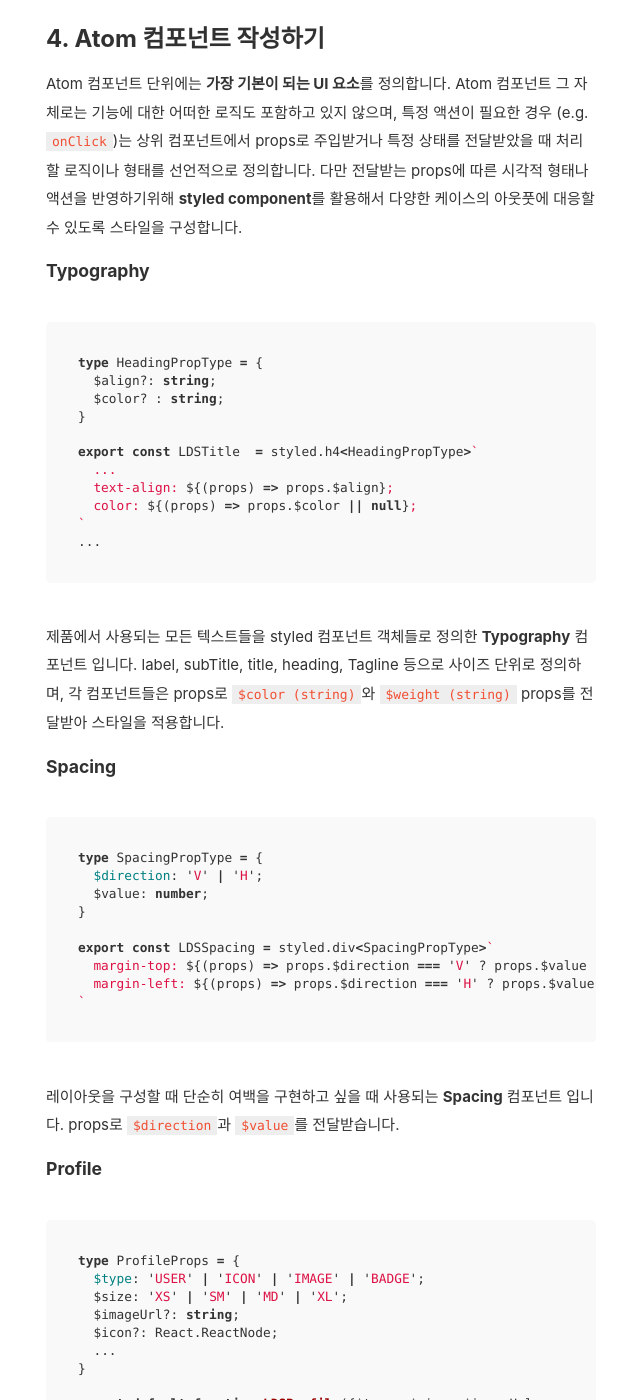
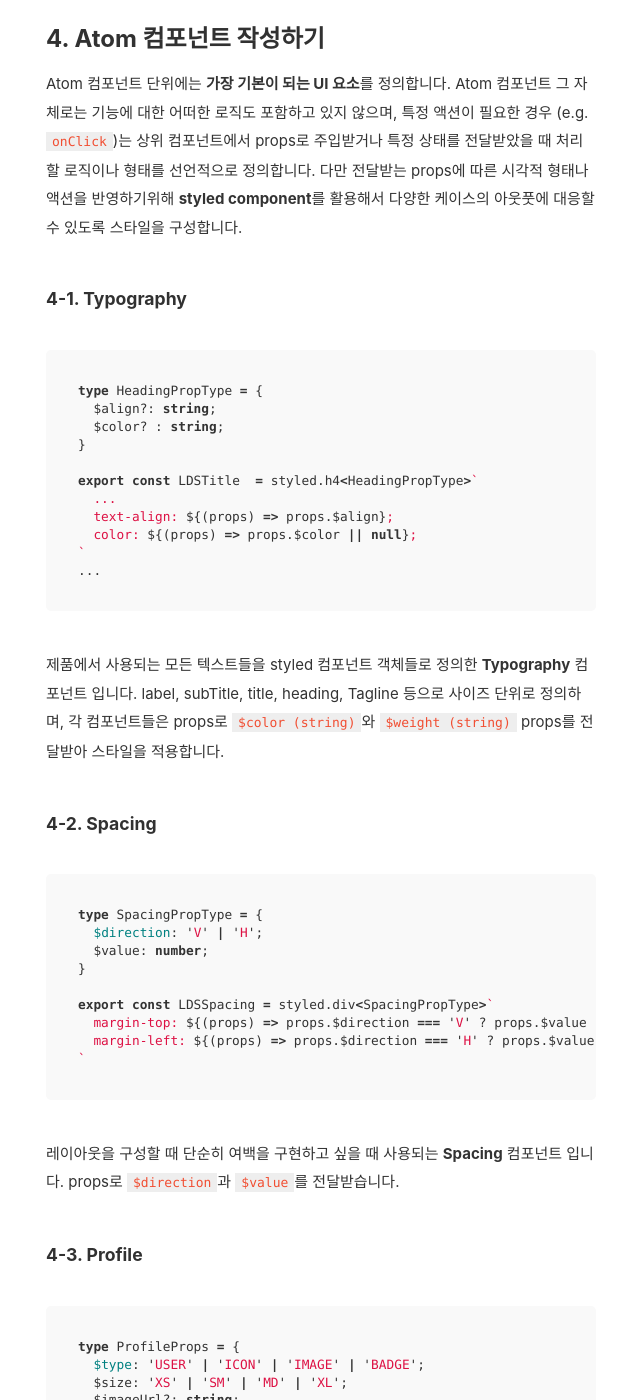
Before and after one commit to Ji-hoon/blog, a Jekyll site: the page built from _posts/2022-09-14-creating-design-system-with-storybook-1.md, in a window 1280 px wide and 1400 px high, scrolled down 3978 px. Shown: the whole window, without its empty margins (319-959 px from the left). Built offline with Jekyll 4.4.1, drawn with Linux system fonts in a browser that asks for light colours; comment, search, counter and statistics services are not loaded; some of the changed text lies outside the part shown.

````diff
--- a/_posts/2022-09-14-creating-design-system-with-storybook-1.md
+++ b/_posts/2022-09-14-creating-design-system-with-storybook-1.md
@@ -91,7 +91,9 @@ updated: 2022-09-15 12:00
 
 Atom 컴포넌트 단위에는 **가장 기본이 되는 UI 요소**를 정의합니다. Atom 컴포넌트 그 자체로는 기능에 대한 어떠한 로직도 포함하고 있지 않으며, 특정 액션이 필요한 경우 (e.g. `onClick`)는 상위 컴포넌트에서 props로 주입받거나 특정 상태를 전달받았을 때 처리할 로직이나 형태를 선언적으로 정의합니다. 다만 전달받는 props에 따른 시각적 형태나 액션을 반영하기위해 **styled component**를 활용해서 다양한 케이스의 아웃풋에 대응할 수 있도록 스타일을 구성합니다.
 
-#### Typography
+&nbsp;
+
+#### 4-1. Typography
 
 ```typescript
 type HeadingPropType = {
@@ -109,7 +111,9 @@ export const LDSTitle  = styled.h4<HeadingPropType>`
 
 제품에서 사용되는 모든 텍스트들을 styled 컴포넌트 객체들로 정의한 **Typography** 컴포넌트 입니다. label, subTitle, title, heading, Tagline 등으로 사이즈 단위로 정의하며, 각 컴포넌트들은 props로 `$color (string)`와 `$weight (string)` props를 전달받아 스타일을 적용합니다.
 
-#### Spacing
+&nbsp;
+
+#### 4-2. Spacing
 
 ```typescript
 type SpacingPropType = {
@@ -125,7 +129,9 @@ export const LDSSpacing = styled.div<SpacingPropType>`
 
 레이아웃을 구성할 때 단순히 여백을 구현하고 싶을 때 사용되는 **Spacing** 컴포넌트 입니다. props로 `$direction`과 `$value`를 전달받습니다.
 
-#### Profile
+&nbsp;
+
+#### 4-3. Profile
 
 ```typescript
 type ProfileProps = {
@@ -152,7 +158,9 @@ export default function LDSProfile({$type, $size, $imageUrl, ...props}:ProfilePr
 
 특정 사용자 또는 계정의 프로필을 표시할 때 사용되는 **Profile** 컴포넌트 입니다. props로 `$type`과 `$size`, `$imageUrl` 등을 전달받습니다. props로 전달받은 `$type`이 어떤 값이냐에 따라 리턴하는 요소를 다르게 렌러딩 합니다.
 
-#### Badge
+&nbsp;
+
+#### 4-4. Badge
 
 ```typescript
 type BadgeProps = {
@@ -175,7 +183,9 @@ export default function LDSBadge({...props}:BadgeProps) {
 
 숫자, 레이블 등 뱃지 UI를 표시할 때 사용되는 **Badge** 컴포넌트 입니다. props로 `$type`과 `$size`, `$value` 등을 전달받습니다.
 
-#### Checkbox
+&nbsp;
+
+#### 4-5. Checkbox
 
 ```typescript
 type CheckboxPropType = {
@@ -203,7 +213,9 @@ export default function LDSCheckbox({...props}: CheckboxPropType) {
 
 Form 에서 사용되는 **Checkbox** 컴포넌트 입니다. props로 `$isSelected`와 `$label` 등을 전달받고 input element는 숨기처리 후 커스텀하게 구현된 체크박스 UI를 표시합니다. `$label` 존재 한다면 체크박스와 함께 텍스트 값도 렌더링합니다.
 
-#### Button
+&nbsp;
+
+#### 4-6. Button
 
 ```typescript
 type ButtonProps = {
````
